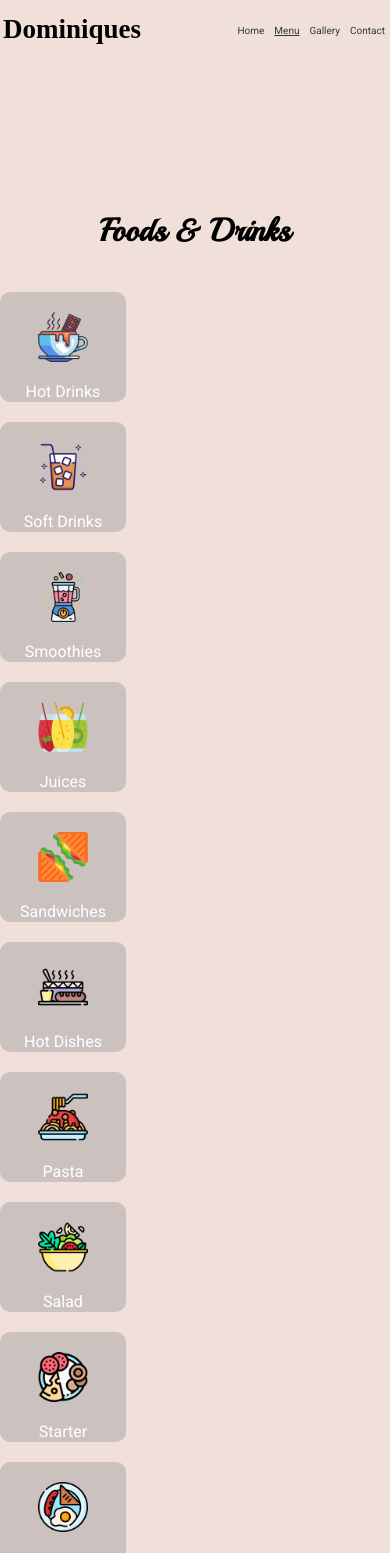
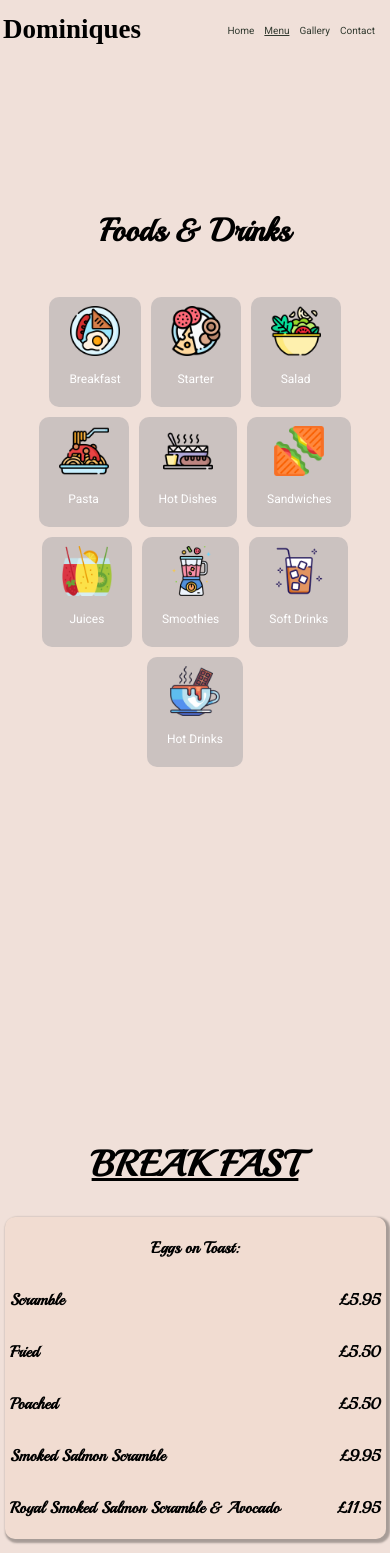
Before and after one commit to melika760/DominiqueCafeMenue, a React (Create React App) app: page /Menu in a window 390 px wide. Shown: the top 1553 px of the page. Built offline with nearby package versions, Linux system fonts and the light colour scheme; a web font is replaced by a local one.

Commit message:
responsive

```diff
--- a/src/Components/BreakfastItems.module.css
+++ b/src/Components/BreakfastItems.module.css
@@ -50,13 +50,27 @@ font-size: 20px;
     font-family: 'Roboto', sans-serif;
     font-size: 16px;
 }
-@media(max-width:968px){
+@media(max-width:1024px){
     .wrapItems{
-        display: inline-block;
+        display:block;
+        padding-right: 0px;
+        padding-left: 0px;
+
     }
     .item , .lastitem{
-        width: 100%;
-        margin: 10px;
-    padding: 10px;
+        width: 95%;
+        height: 100%;
+    padding: 5px;
+    margin-left: 5px;
+    }
+    .item h3{
+        font-size: 16px;
+    }
+    .description{
+        font-size: 14px;
+        text-align: left;
+    }
+    .extra{
+        font-size: 14px;
     }
 }
--- a/src/Components/Header.module.css
+++ b/src/Components/Header.module.css
@@ -1,4 +1,4 @@
-.link a.link:hover{
+.link ,a.link:hover{
     text-decoration: none;
 }
 .headerimg{
--- a/src/Components/Menue.js
+++ b/src/Components/Menue.js
@@ -9,7 +9,6 @@ import Juices from "../img/juices.png";
 import Smoothies from "../img/smoothie.png";
 import Softdrinks from "../img/Softdrink.png";
 import Hotdrinks from "../img/Hotdrinks.png";
-import { Fragment} from "react";
 import BreakfastItems from "../Components/BreakfastItems";
 import {HashLink as Link } from "react-router-hash-link";
 import StarterItem from "./StarterItem";
@@ -32,28 +31,36 @@ export default function Menue(){
         });
     }
     const MenuLists=<div className={styles.wraper}>
+        <Link to="#BreakfastItem"className={styles.col} smooth><div >
+        <img src={Breakfast} alt="Breakfast"/>  <p>Breakfast</p></div></Link>
+        <Link to="#Starteritem"className={styles.col} smooth>  <div>
+        <img src={Starters} alt="Starter"/> <p>Starter</p> </div></Link>
+        <Link to="#SaladItem"className={styles.col} smooth><div >
+        <img src={Salad} alt="Salad"/>  <p>Salad</p></div></Link>
+        <Link to="#PastaItem"className={styles.col} smooth><div >
+        <img src={pasta} alt="Pasta"/>  <p>Pasta</p></div></Link>
+        <Link to="#HotdishesItem"className={styles.col} smooth><div >
+        <img src={Hotdishes} alt="Hotdishes"/>  <p>Hot Dishes</p></div></Link>
+        <Link to="#SandwichesItem"className={styles.col} smooth><div >
+        <img src={Sandwwich} alt="Sandwiches"/>  <p>Sandwiches</p></div></Link>
+        <Link to="#JuicesItem"className={styles.col} smooth><div >
+        <img src={Juices} alt="Juices"/>  <p>Juices</p></div></Link>
+        <Link to="#SmoothiesItem"className={styles.col} smooth><div >
+        <img src={Smoothies} alt="Smoothies"/>  <p>Smoothies</p></div></Link>
+        <Link to="#SoftdrinksItem"className={styles.col} smooth><div >
+        <img src={Softdrinks} alt="Softdrinks"/>  <p>Soft Drinks</p></div></Link>
    <Link to="#HotdrinksItem"className={styles.col} smooth><div >
         <img src={Hotdrinks} alt="Hotdrinks"/>  <p>Hot Drinks</p></div></Link>
-         <Link to="#SoftdrinksItem"className={styles.col} smooth><div >
-        <img src={Softdrinks} alt="Softdrinks"/>  <p>Soft Drinks</p></div></Link>
-         <Link to="#SmoothiesItem"className={styles.col} smooth><div >
-        <img src={Smoothies} alt="Smoothies"/>  <p>Smoothies</p></div></Link>
-         <Link to="#JuicesItem"className={styles.col} smooth><div >
-        <img src={Juices} alt="Juices"/>  <p>Juices</p></div></Link>
-         <Link to="#SandwichesItem"className={styles.col} smooth><div >
-        <img src={Sandwwich} alt="Sandwiches"/>  <p>Sandwiches</p></div></Link>
-         <Link to="#HotdishesItem"className={styles.col} smooth><div >
-        <img src={Hotdishes} alt="Hotdishes"/>  <p>Hot Dishes</p></div></Link>
-         <Link to="#PastaItem"className={styles.col} smooth><div >
-        <img src={pasta} alt="Pasta"/>  <p>Pasta</p></div></Link>
-         <Link to="#SaladItem"className={styles.col} smooth><div >
-        <img src={Salad} alt="Salad"/>  <p>Salad</p></div></Link>
-        <Link to="#Starteritem"className={styles.col} smooth>  <div>
-        <img src={Starters} alt="Starter"/> <p>Starter</p> </div></Link>
-      <Link to="#BreakfastItem"className={styles.col} smooth><div >
-        <img src={Breakfast} alt="Breakfast"/>  <p>Breakfast</p></div></Link>
+
+
+
+
+
+
+
+
         </div>
-    return(<Fragment>
+    return(<div className={styles.mobile}>
         <h1 className={styles.header}>Foods & Drinks</h1>
         {MenuLists}
        <BreakfastItems/>
@@ -76,5 +83,5 @@ export default function Menue(){
         <button onClick={Gotop} className={styles.btn}><img src={Arrow} alt="UP"/><p>Go Top</p></button>
         <HotdrinksItem/>
         <button onClick={Gotop} className={styles.btn}><img src={Arrow} alt="UP"/><p>Go Top</p></button>
-    </Fragment>)
+    </div>)
 }
--- a/src/Components/Menue.module.css
+++ b/src/Components/Menue.module.css
@@ -18,8 +18,6 @@ a.col:hover{
     display: flex;
     justify-content:flex-start;
     padding: 20px;
-
-
 }
 .header{
     text-align: center;
@@ -27,7 +25,7 @@ a.col:hover{
     font-family: 'Playball', cursive;
 
 }
-a.col:active,a.col:hover,a.col::selection{
+a.col:active,a.col:hover,a.col::selection {
     padding: 55px;
     height: 75px;
        text-align: center;
@@ -55,6 +53,7 @@ margin: 0 auto;
     font-family: 'Roboto', sans-serif;
     font-size: 16px;
 
+
 }
 .col img{
     width: 50px;
@@ -63,20 +62,41 @@ margin: 0 auto;
 .col p{
     color:white
 }
-@media(max-width:968px){
+@media(max-width:1024px){
 .wraper{
-   display: inline-block;
-   padding: 0px;
-   margin: 0 auto;
-   align-items: center;
+   display:inline-block;
+   padding: 5px;
+   margin: 15px auto;
+  text-align: center;
+  justify-content: space-between;
+
+
 }
 .col{
     padding: 20px;
-    margin: 20px auto;
+    margin: 5px;
     align-items: center;
     height: 70px;
-    display: block;
+    display: inline-flex;
 
+}
+
+.col p{
+    font-size: 12px;
+}
+a.col:active,a.col:hover,a.col::selection{
+    padding: 35px;
+    height: 75px;
+       text-align: center;
+       background-color: rgba(244, 189, 137, 0.8);
+       border-radius: 10px;
+margin: 0 auto;
+       cursor: pointer;
+
+}
+.mobile{
+    margin:0px;
+    text-align: center;
 
 }
 
--- a/src/Components/Nav.module.css
+++ b/src/Components/Nav.module.css
@@ -30,14 +30,19 @@ a.active,a:active,a:hover{
 .logo h2{
     margin-top: 14px;
 }
-@media (max-width:700px){
+@media (max-width:1024px){
 
 .logo{
    font-size: 18px;
    padding-left: 3px;
+
+}
+.wraper{
+    margin-right: 10px;
 }
     .wraper a{
         font-size: 10px;
         padding: 5px;
+
     }
 }
--- a/src/Components/Reserve.module.css
+++ b/src/Components/Reserve.module.css
@@ -28,21 +28,18 @@ cursor: pointer;
     color: white;
     background-color: #323A30;
     width: 200px;
-    padding: 16px 16px;
+    padding: 18px 16px;
 
 }
 @media (max-width:968px){
    .wraper{
     margin: 0 auto;
+    text-align: center;
    }
-   .form{
-    margin: 0 auto;
-   }
-   .form input{
-    width: 50%;
-   }
+
+
    .btn{
-    width: 50%;
+    width: 230px;
     margin-bottom: 50px;
     margin: 20px;
    }
```
